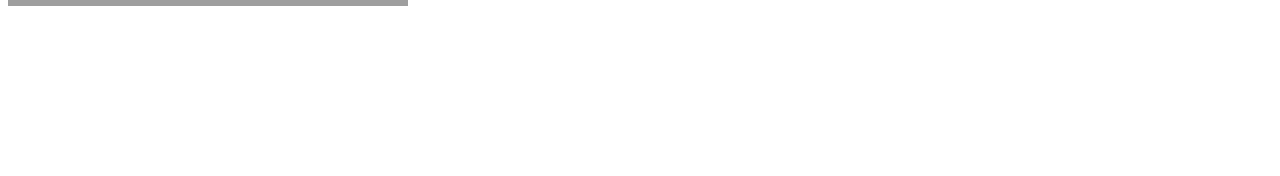
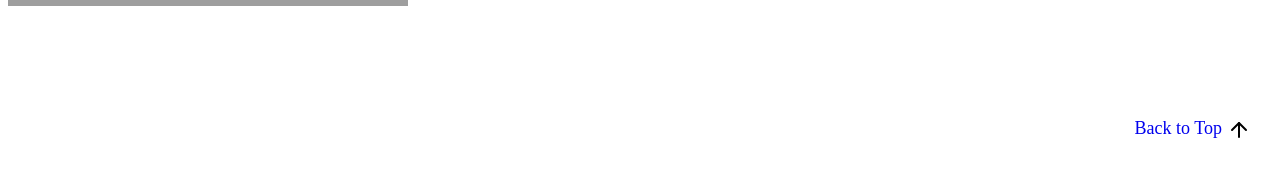
Before and after one commit to bustobocanegra/poc.bustobocanegra.com, an Astro site: page /projects in a window 1280 px wide. Shown: the part 1476-1652 px from the top of the page. Before the commit the page ends 1490 px from the top, so only its background shows below. Built offline with nearby package versions, Linux system fonts and the light colour scheme; Astro itself is replaced by a stand-in of ours; grey boxes are pictures that could not be loaded.

Commit message:
Add 'Back to Top' link to projects page

```diff
--- a/src/pages/projects.astro
+++ b/src/pages/projects.astro
@@ -22,6 +22,9 @@
         </div>
       </a>
     )}
+    <footer>
+      <a class="back-to-top" href="#">Back to Top<i class="icon arrow-up"></i></a>
+    </footer>
   </section>
 </BaseLayout>
 
```
